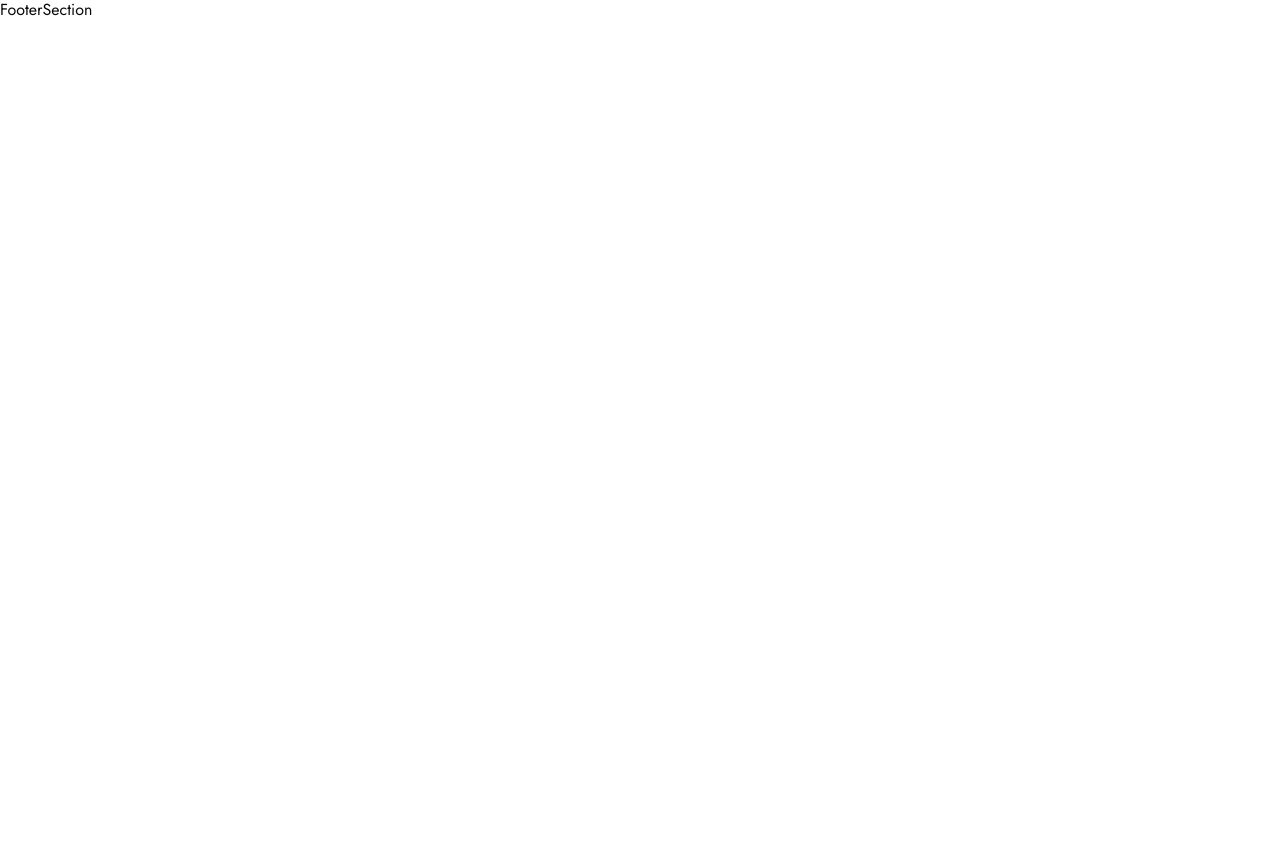
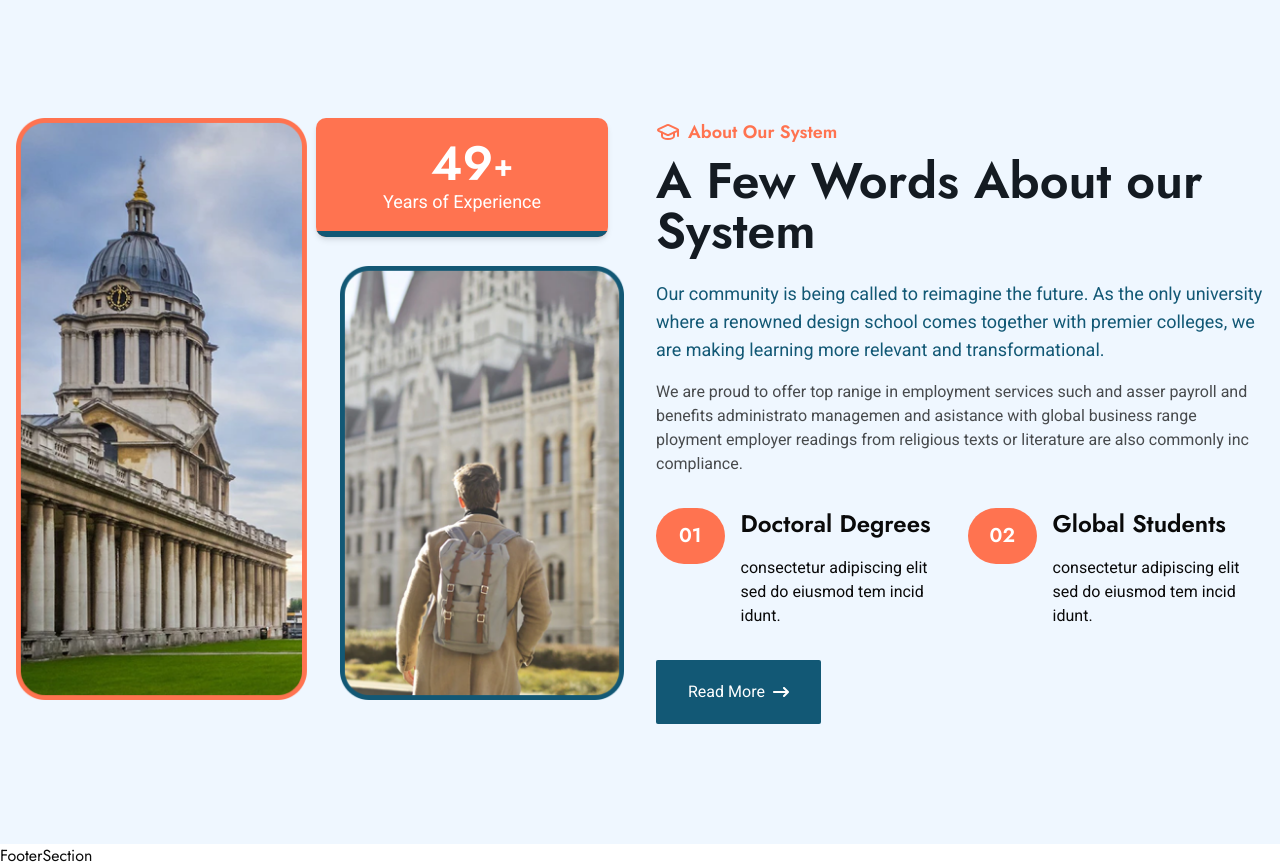
Before and after one commit to alamincoders/campus-connect, a React (Vite) app in the folder frontend/: page /home in a window 1280 px wide. Shown: the part 997-1865 px from the top of the page. Before the commit the page ends 1019 px from the top, so only its background shows below. Built offline with nearby package versions, Linux system fonts and the light colour scheme.

Commit message:
"Added AboutSection component to HomePage, updated globals.css with new styles, and modified tailwind.config.js to include new padding and margin values."

```diff
--- /dev/null
+++ b/frontend/src/components/screens/AboutSection.jsx
@@ -0,0 +1,97 @@
+import { GraduationCap } from "lucide-react";
+import { Link } from "react-router-dom";
+import { Button } from "../ui/button";
+
+import { FaArrowRightLong } from "react-icons/fa6";
+const AboutSection = () => {
+  return (
+    <section className="py-16 lg:py-30 bg-[#EFF7FF]">
+      <div className="container_fluid">
+        <div className="grid grid-cols-1 lg:grid-cols-2 gap-8">
+          <div>
+            <div className="relative">
+              <div className="w-[292px] absolute top-0 right-4 text-center bg-primary_main rounded-[10px] shadow-md overflow-hidden p-[21.5px] ">
+                <div className="about-text-img" />
+                <div>
+                  <span className="text-white inline-block text-5xl font-semibold relative">
+                    49{" "}
+                    <sub className="absolute bottom-1 -right-5 text-3xl">+</sub>
+                  </span>
+                  <p className="text-white text-lg mb-0">Years of Experience</p>
+                </div>
+              </div>
+            </div>
+            <div className="w-full h-full ">
+              <img
+                src="/about-section.png"
+                alt="about"
+                className="select-none"
+              />
+            </div>
+          </div>
+          <div>
+            <div className="pb-6">
+              <h5 className="inline-flex items-center gap-2 text-primary_main text-lg mb-2.5 break-words font-semibold">
+                <GraduationCap /> About Our System
+              </h5>
+              <h2 className="text-3xl lg:text-[50px] leading-none font-semibold text-[#141b22]">
+                A Few Words About our System
+              </h2>
+            </div>
+            <div>
+              <p className="text-lg leading-[28px] text-secondary_main mb-4">
+                Our community is being called to reimagine the future. As the
+                only university where a renowned design school comes together
+                with premier colleges, we are making learning more relevant and
+                transformational.
+              </p>{" "}
+              <p className="mb-8 text-black/70">
+                We are proud to offer top ranige in employment services such and
+                asser payroll and benefits administrato managemen and asistance
+                with global business range ployment employer readings from
+                religious texts or literature are also commonly inc compliance.
+              </p>
+            </div>
+
+            <div className="hidden xl:grid grid-cols-1  xl:grid-cols-2 gap-4">
+              <div className="flex items-start gap-4">
+                <span className="text-white text-[20px] bg-primary_main rounded-full font-semibold w-24 h-14 flex items-center justify-center">
+                  01
+                </span>
+                <div className="w-full max-w-[240px] ">
+                  <h3 className="text-2xl font-semibold mb-4">
+                    Doctoral Degrees
+                  </h3>
+                  <p>
+                    consectetur adipiscing elit sed do eiusmod tem incid idunt.
+                  </p>
+                </div>
+              </div>{" "}
+              <div className="flex items-start gap-4">
+                <span className="text-white text-[20px] bg-primary_main rounded-full font-semibold w-24 h-14 flex items-center justify-center">
+                  02
+                </span>
+                <div className="w-full max-w-[240px] ">
+                  <h3 className="text-2xl font-semibold mb-4">
+                    Global Students
+                  </h3>
+                  <p>
+                    consectetur adipiscing elit sed do eiusmod tem incid idunt.
+                  </p>
+                </div>
+              </div>
+            </div>
+
+            <Link to="/about-us">
+              <Button className="xl:mt-8 py-5 px-8 bg-secondary_main before:bg-primary_main text-white items-center">
+                Read More <FaArrowRightLong />
+              </Button>
+            </Link>
+          </div>
+        </div>
+      </div>
+    </section>
+  );
+};
+
+export default AboutSection;
--- a/frontend/src/pages/HomePage.jsx
+++ b/frontend/src/pages/HomePage.jsx
@@ -1,9 +1,11 @@
+import AboutSection from "@/components/screens/AboutSection";
 import HeroSlider from "@/components/screens/HeroSlider";
 
 const HomePage = () => {
   return (
     <>
       <HeroSlider />
+      <AboutSection />
     </>
   );
 };
--- a/frontend/src/styles/globals.css
+++ b/frontend/src/styles/globals.css
@@ -67,7 +67,8 @@
     margin: 0 auto;
     font-family: "Jost", sans-serif;
   }
-  p, button {
+  p,
+  button {
     @apply font-roboto;
   }
 }
@@ -103,3 +104,14 @@
     transform: translateY(0);
   }
 }
+
+.about-text-img {
+  background: #125875;
+  bottom: 0;
+  content: "";
+  display: inline-block;
+  height: 6px;
+  left: 0;
+  position: absolute;
+  width: 100%;
+}
--- a/frontend/tailwind.config.js
+++ b/frontend/tailwind.config.js
@@ -84,6 +84,12 @@ export default {
       fontFamily: {
         roboto: ["Roboto", "sans-serif"],
       },
+      padding: {
+        30: "120px",
+      },
+      margin: {
+        30: "120px",
+      },
     },
   },
   plugins: [require("tailwindcss-animate")],
```
Also changed, not shown: frontend/public/about-section.png (added).
